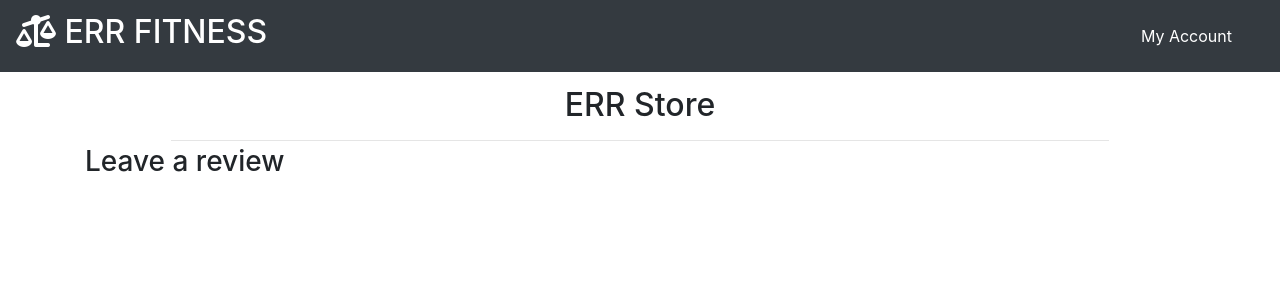
After one commit to juliandunne1234/err-fitness, a Django app: page /products/add_review/ in a window 1280 px wide. The commit adds this page. Shown: the top 300 px of the page. Run offline with Django 3.2, Linux system fonts and the light colour scheme; some libraries are stand-ins or nearby versions.

Commit message:
added Review model and add_review template

```diff
--- a/products/admin.py
+++ b/products/admin.py
@@ -23,9 +23,11 @@ class ReviewAdmin(SummernoteModelAdmin):
     list_display = (
         'product',
         'review_by',
-        'rating'
+        'rating',
+        'created_on'
     )
     summernote_fields = ('comment')
+    readonly_fields = ('created_on',)
 
 
 admin.site.register(Product, ProductAdmin)
--- a/products/models.py
+++ b/products/models.py
@@ -1,5 +1,6 @@
 from django.db import models
 from django.contrib.auth.models import User
+from django.urls import reverse
 
 
 class Category(models.Model):
@@ -39,3 +40,6 @@ class Review(models.Model):
 
     def __str__(self):
         return f"Review {self.comment}"
+
+    def get_absolute_url(self):
+        return reverse('product_detail', args=(str(self.product_id)))
--- /dev/null
+++ b/products/templates/products/add_review.html
@@ -0,0 +1,46 @@
+{% extends "base.html" %}
+{% load static %}
+
+{% block page_header %}
+<div class="container header-container">
+    <div class="row">
+        <div class="col">
+        </div>
+    </div>
+</div>
+{% endblock %}
+
+{% block content %}
+
+<div class="container-fluid">
+    <div class="row">
+        <div class="col text-center mt-3">
+            <h2 class="logo-font">ERR Store</h2>
+            <hr class="w-75 mb-1">
+        </div>
+    </div>
+</div>
+
+<div class="container">
+    <div class="row">
+        <div class="col-12 col-md-6 text-left">
+            <h3>Leave a review</h3>
+            <div class="row">
+                <div class="col-12 col-md-6">
+                    {% if user.is_authenticated %}
+                        <p>Posting as: {{ user.username }} {{ product.name }}</p>
+                        <form method="post">
+                            {% csrf_token %}
+                            <p>
+                                {{ form.as_p }}
+                            </p>
+
+                            <button class="btn-primary">Submit</button>
+                        </form>
+                    {% endif %}
+                </div>
+            </div>
+        </div>
+    </div>
+</div>
+{% endblock %}
--- a/products/urls.py
+++ b/products/urls.py
@@ -1,7 +1,9 @@
 from django.urls import path
 from . import views
+from .views import AddProductReview
 
 urlpatterns = [
     path('', views.all_products, name='products'),
-    path('<product_id>', views.product_detail, name='product_detail'),
+    path('<int:product_id>/', views.product_detail, name='product_detail'),
+    path('add_review/', AddProductReview.as_view(), name='add_review'),
 ]
--- a/products/views.py
+++ b/products/views.py
@@ -1,5 +1,6 @@
-from django.shortcuts import render, get_object_or_404
-from django.views import generic
+from django.shortcuts import render, get_object_or_404, redirect, reverse
+from django.contrib.auth.models import User
+from django.views.generic import CreateView
 from .models import Product, Review
 from .forms import ReviewForm
 
@@ -24,6 +25,12 @@ def product_detail(request, product_id):
         'product': product,
         'product_reviews': product_reviews,
         'review_form': ReviewForm(),
-    }
+        }
 
     return render(request, 'products/product_detail.html', context)
+
+
+class AddProductReview(CreateView):
+    model = Review
+    template_name = 'products/add_review.html'
+    fields = '__all__'
```
Also changed, not shown: products/templates/products/product_detail.html (+4 -20 lines).
